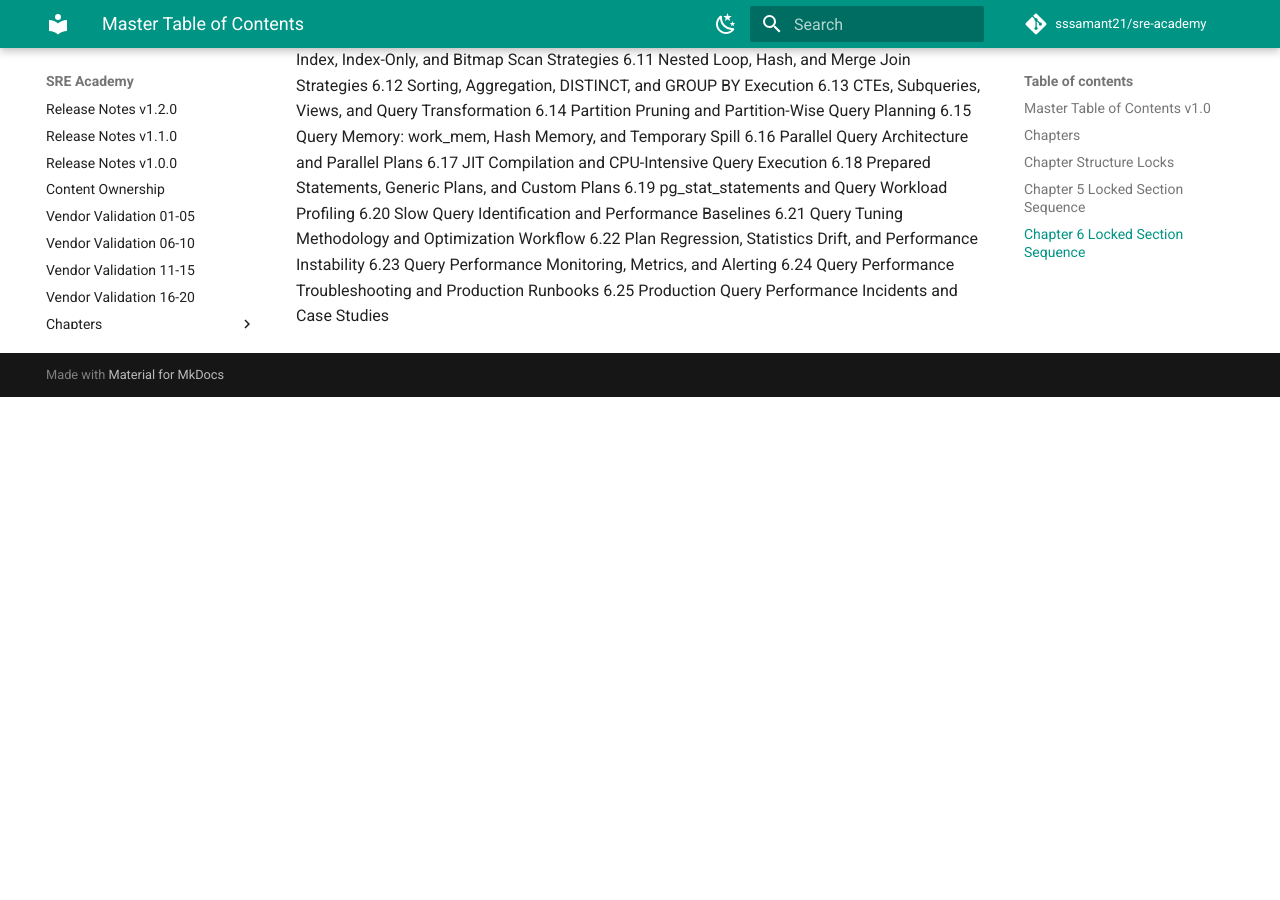
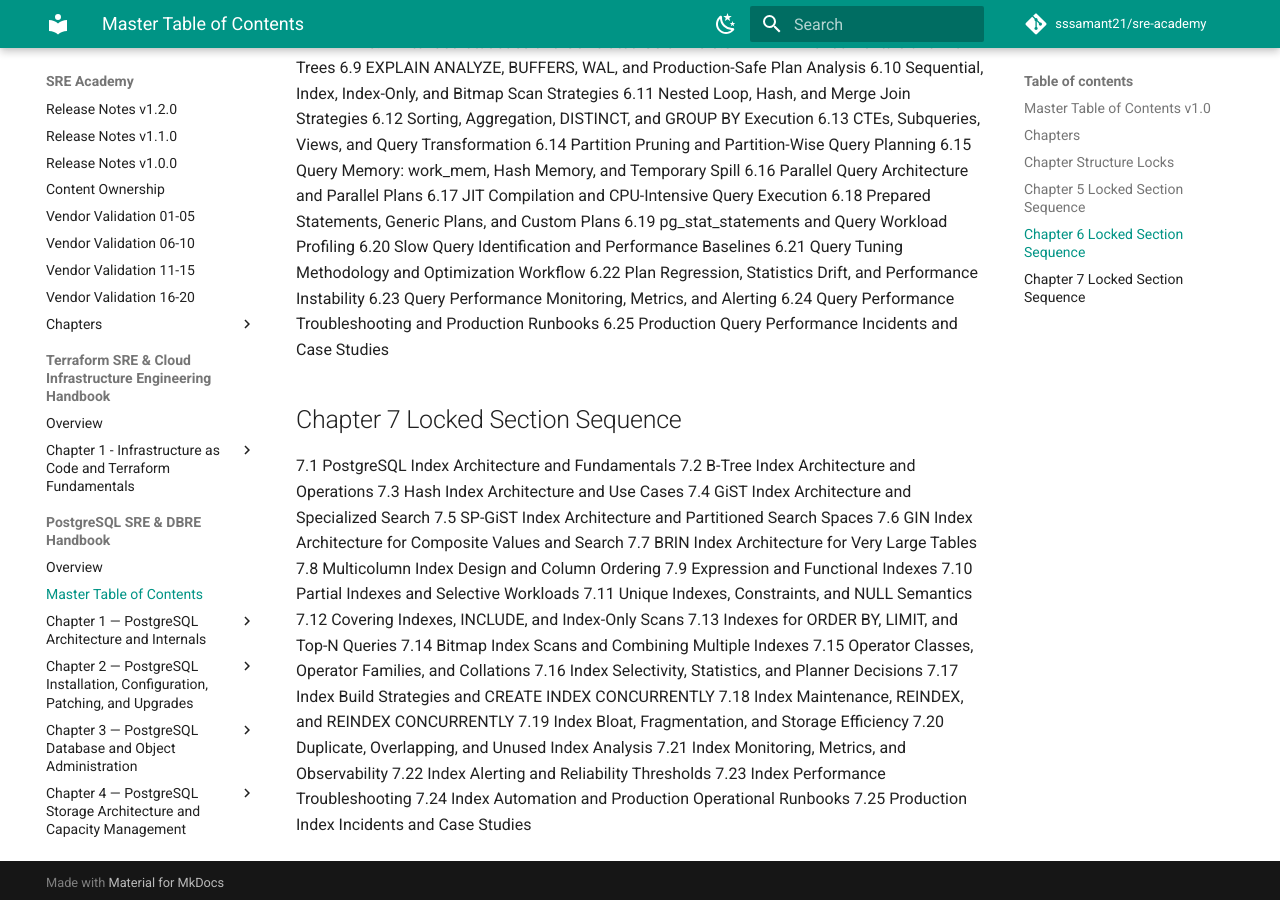
Before and after one commit to sssamant21/sre-academy, an MkDocs documentation site: the page built from docs/books/postgresql-sre-dbre-handbook/MASTER_TOC.md, in a window 1280 px wide and 900 px high, scrolled down 2211 px. Built offline with MkDocs 1.6.1 and Material for MkDocs 9.7.7, drawn with Linux system fonts in a browser that asks for light colours; comment, search, counter and statistics services are not loaded; before the commit the page ends 2608 px from its top, so only the background shows below that; some of the changed text lies outside the part shown.

Commit message:
docs(postgres): lock and complete chapter 7 structure

```diff
--- a/docs/books/postgresql-sre-dbre-handbook/MASTER_TOC.md
+++ b/docs/books/postgresql-sre-dbre-handbook/MASTER_TOC.md
@@ -41,8 +41,9 @@
 - Master Chapter 4 Structure v1.1 -- LOCKED
 - Master Chapter 5 Structure v1.0 -- LOCKED and COMPLETE
 - Master Chapter 6 Structure v1.0 -- LOCKED and COMPLETE
+- Master Chapter 7 Structure v1.0 -- LOCKED and COMPLETE
 
-Chapter 3 through Chapter 6 locked section titles, numbering, and order must not be changed without explicit project approval.
+Chapter 3 through Chapter 7 locked section titles, numbering, and order must not be changed without explicit project approval.
 
 ## Chapter 5 Locked Section Sequence
 
@@ -99,3 +100,31 @@
 6.23 Query Performance Monitoring, Metrics, and Alerting
 6.24 Query Performance Troubleshooting and Production Runbooks
 6.25 Production Query Performance Incidents and Case Studies
+
+## Chapter 7 Locked Section Sequence
+
+7.1 PostgreSQL Index Architecture and Fundamentals
+7.2 B-Tree Index Architecture and Operations
+7.3 Hash Index Architecture and Use Cases
+7.4 GiST Index Architecture and Specialized Search
+7.5 SP-GiST Index Architecture and Partitioned Search Spaces
+7.6 GIN Index Architecture for Composite Values and Search
+7.7 BRIN Index Architecture for Very Large Tables
+7.8 Multicolumn Index Design and Column Ordering
+7.9 Expression and Functional Indexes
+7.10 Partial Indexes and Selective Workloads
+7.11 Unique Indexes, Constraints, and NULL Semantics
+7.12 Covering Indexes, INCLUDE, and Index-Only Scans
+7.13 Indexes for ORDER BY, LIMIT, and Top-N Queries
+7.14 Bitmap Index Scans and Combining Multiple Indexes
+7.15 Operator Classes, Operator Families, and Collations
+7.16 Index Selectivity, Statistics, and Planner Decisions
+7.17 Index Build Strategies and CREATE INDEX CONCURRENTLY
+7.18 Index Maintenance, REINDEX, and REINDEX CONCURRENTLY
+7.19 Index Bloat, Fragmentation, and Storage Efficiency
+7.20 Duplicate, Overlapping, and Unused Index Analysis
+7.21 Index Monitoring, Metrics, and Observability
+7.22 Index Alerting and Reliability Thresholds
+7.23 Index Performance Troubleshooting
+7.24 Index Automation and Production Operational Runbooks
+7.25 Production Index Incidents and Case Studies
```
